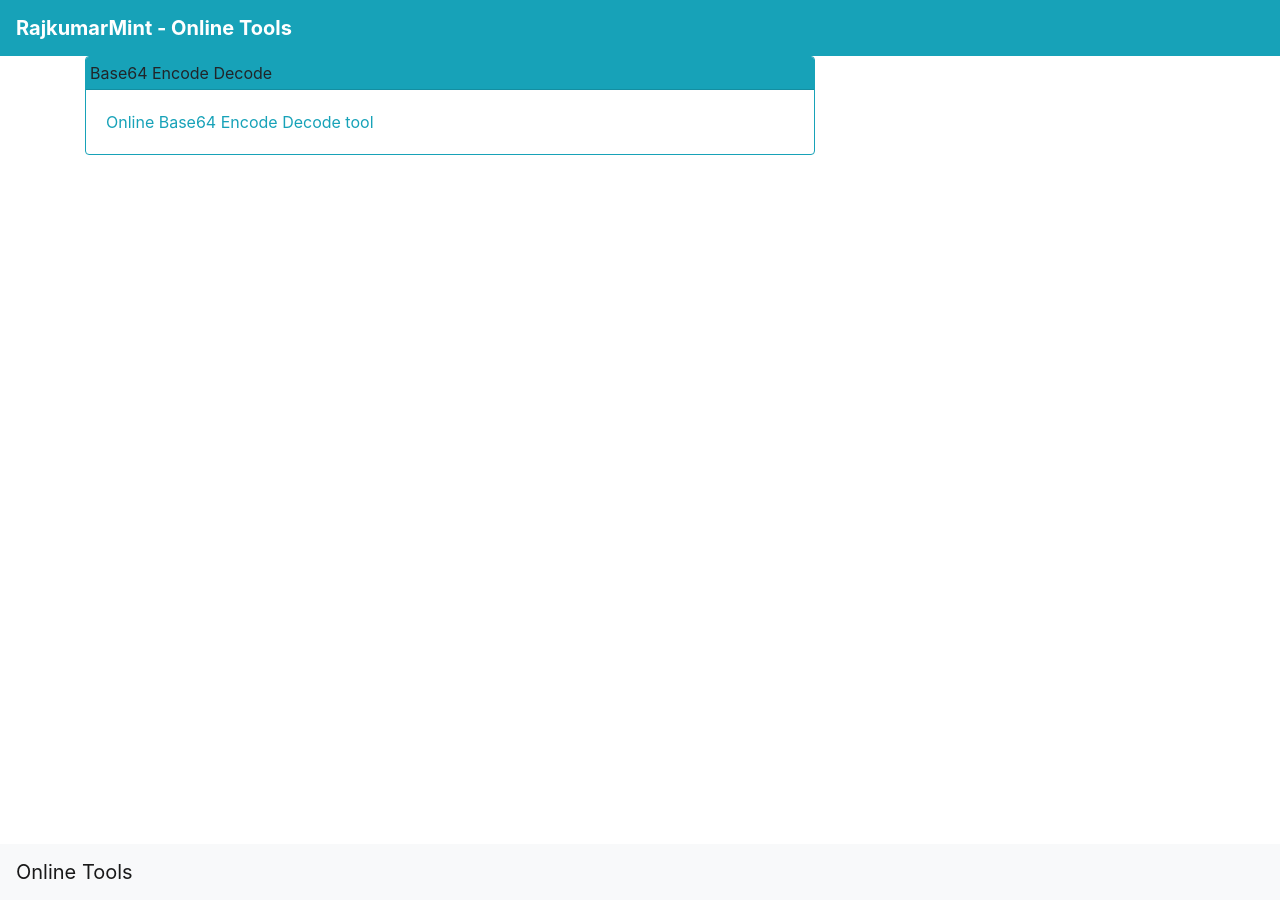
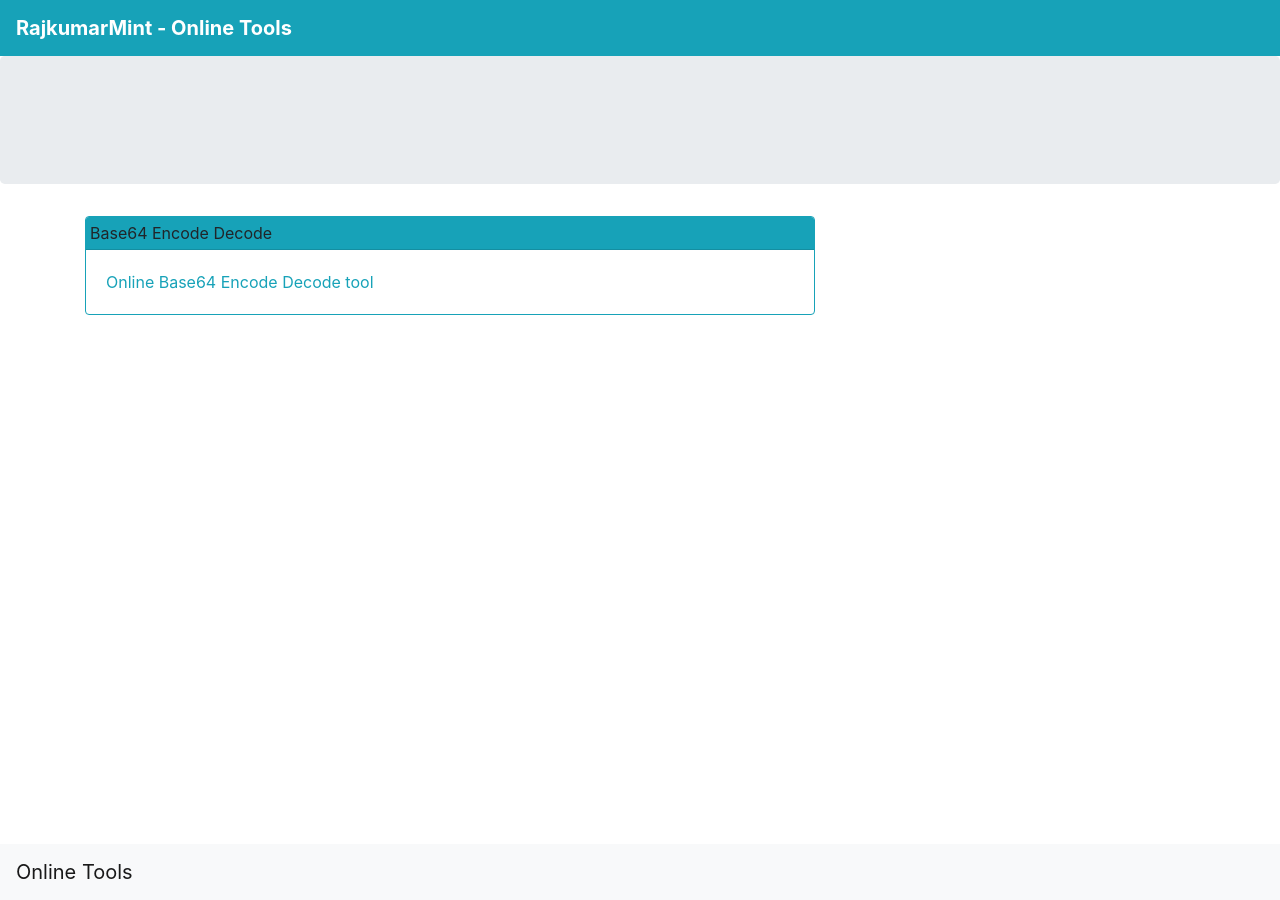
Before and after one commit to RajkumarMint/tools, a Jekyll site: the page built from index.md, in a window 1280 px wide. Built offline with Jekyll 4.4.1, drawn with Linux system fonts in a browser that asks for light colours; nearby versions of some CDN libraries; our own code applies the rules of GitHub Pages for plain Markdown files.

Commit message:
Update default.html

```diff
--- a/_layouts/default.html
+++ b/_layouts/default.html
@@ -6,6 +6,8 @@
   <body>
 
     {%- include header.html -%}
+
+   {%- include sub-header.html -%}
 
        <div class="container">
         <div class="row">
```
